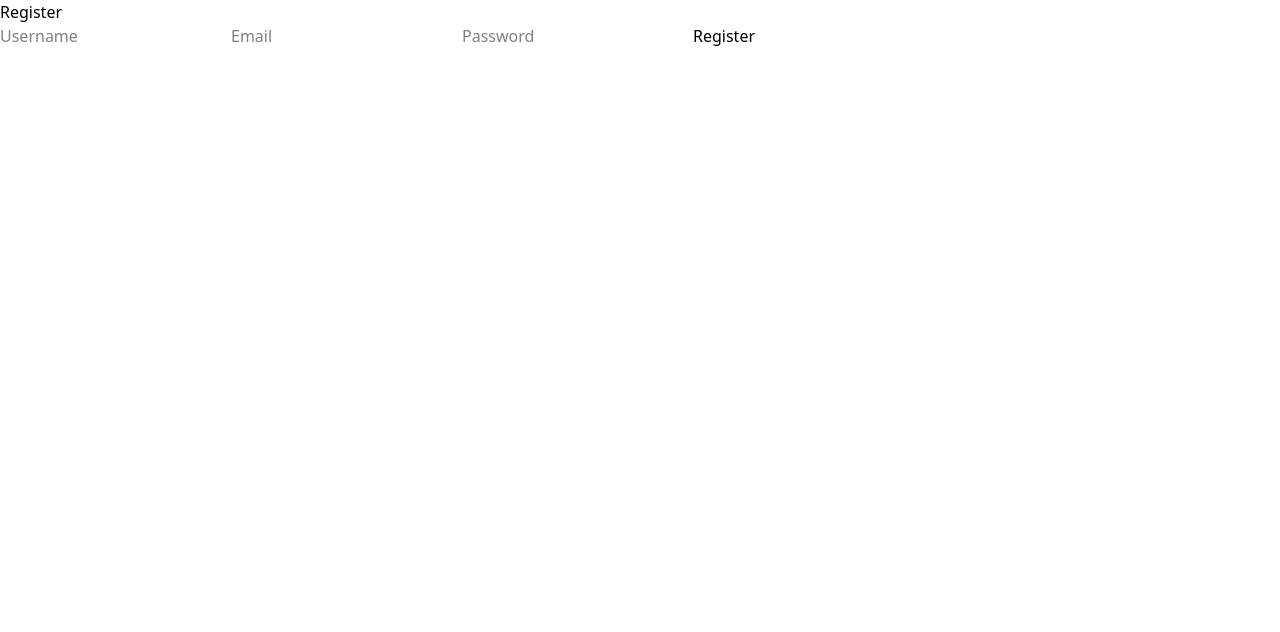
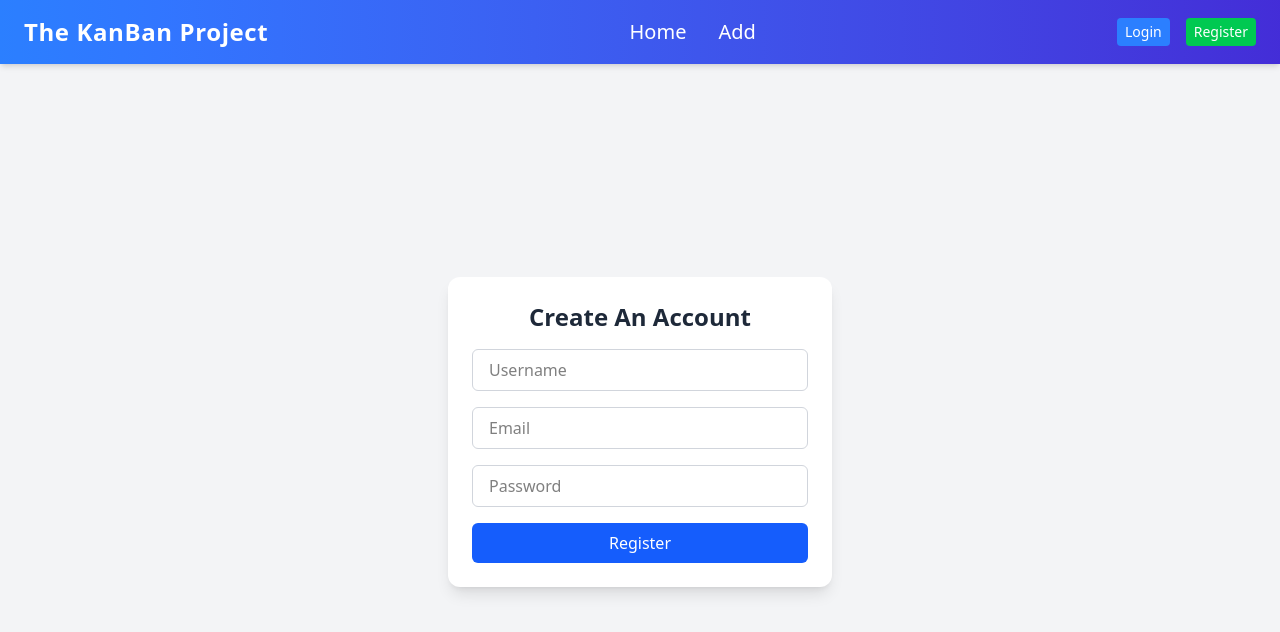
Before and after one commit to JemScripts/Trello-Clone, a React (Vite) app in the folder client/: page /register in a window 1280 px wide. Shown: the top 632 px of the page. Built offline with nearby package versions, Linux system fonts and the light colour scheme.

Commit message:
Created some styling for the forms and the navigation bar

```diff
--- /dev/null
+++ b/client/components/NavBar.jsx
@@ -0,0 +1,37 @@
+import { Link } from "react-router-dom"
+import { useAuth } from "../context/AuthContext";
+
+export const NavBar = () => {
+    const { user, logout } = useAuth();
+
+    return(
+        <nav className="w-full bg-gradient-to-r from-blue-500 to-indigo-700 shadow-md">
+            <div className="max-w-7xl mx-auto px-6 py-4 flex justify-between items-center">
+
+                <div className="text-white text-2xl font-bold tracking-wide">
+                    <h2>The KanBan Project</h2>
+                </div>
+
+                <ul className="flex items-center gap-8 text-xl">
+                    <li>
+                    <Link to="/home" className="text-white font-medium hover:text-blue-200 transition duration-150">Home</Link>
+                    </li>
+                    <li>
+                    <Link to="/add" className="text-white font-medium hover:text-blue-200 transition duration-150">Add</Link>
+                    </li>
+                </ul>
+
+            <div className="text-sm gap-4 flex">
+                {user ? (
+                    <Link to="/" className="bg-red-500 text-white font-medium py-1 px-2 rounded hover:bg-red-300 transition duration-150" onClick={logout}>Logout</Link>
+                    ) : (
+                    <>
+                    <Link to="/login" className="bg-blue-500 text-white font-medium py-1 px-2 rounded hover:bg-blue-300 transition duration-150">Login</Link>
+                    <Link to="/register" className="bg-green-500 text-white py-1 px-2 rounded font-medium hover:bg-green-300 transition duration-150">Register</Link>
+                    </>
+                )}
+            </div>
+            </div>
+        </nav>
+    );
+}
--- a/client/pages/Login.jsx
+++ b/client/pages/Login.jsx
@@ -7,6 +7,8 @@ export const Login = () => {
     const [email, setEmail] = useState("");
     const [password, setPassword] = useState("");
     const [error, setError] = useState("");
+    const [success, setSuccess] = useState(null);
+    const [loading, setLoading] = useState(null);
     const navigate = useNavigate();
 
     const { login, user } = useAuth();
@@ -19,18 +21,27 @@ export const Login = () => {
 
     const handleLogin = async (e) => {
         e.preventDefault();
+        setError("");
+        setLoading(true);
+
         try {
             await login(email, password);
+            setSuccess(true);
+            setTimeout(() => navigate("/home"), 1500);
         } catch (err) {
             setError(err.message || "Login failed.")
+        } finally {
+            setLoading(false);
         }
     };
 
     return (
-        <div>
-            <h2>Login</h2>
-            <form onSubmit={handleLogin}>
+        <div className="flex-grow flex items-center justify-center px-4">
+            <div className="w-full max-w-sm p-6 bg-white rounded-xl shadow-lg">
+                <h2 className="text-2xl font-semibold text-center text-gray-800 mb-4">Login</h2>
+                <form onSubmit={handleLogin} className="flex flex-col gap-4">
                     <input
+                        className="px-4 py-2 border border-gray-300 rounded-md focus:outline-none focus:ring-2 focus:ring-blue-500"
                         required
                         type="email"
                         placeholder="Email"
@@ -41,6 +52,7 @@ export const Login = () => {
                         }}
                     />
                     <input
+                        className="px-4 py-2 border border-gray-300 rounded-md focus:outline-none focus:ring-2 focus:ring-blue-500"
                         required
                         type="password"
                         placeholder="Password"
@@ -50,9 +62,10 @@ export const Login = () => {
                             setError("");
                         }}
                     />
-                <button type="submit">Login</button>
+                    <button type="submit" className="bg-blue-600 text-white py-2 rounded-md hover:bg-blue-700 disabled:bg-blue-300 transition-colors duration-200">Login</button>
                 </form>
-            {error && <p style={{ color: "red" }}>{error}</p>}
+                {error && <p className="text-red-600 mt-3 text-center">{error}</p>}
+            </div>
         </div>
     );
 }
--- a/client/pages/Register.jsx
+++ b/client/pages/Register.jsx
@@ -41,10 +41,12 @@ export const Register = () => {
     };
 
     return (
-        <div>
-            <h2>Register</h2>
-            <form onSubmit = {handleSubmit}>
+        <div className="flex-grow flex items-center justify-center px-4">
+            <div className="w-full max-w-sm p-6 bg-white rounded-xl shadow-lg">
+                <h2 className="text-2xl font-semibold text-center text-gray-800 mb-4">Create An Account</h2>
+                <form onSubmit = {handleSubmit} className="flex flex-col gap-4">
                     <input
+                        className="px-4 py-2 border border-gray-300 rounded-md focus:outline-none focus:ring-2 focus:ring-blue-500"
                         type="text"
                         placeholder="Username"
                         value={username}
@@ -55,6 +57,7 @@ export const Register = () => {
                         }}
                     />
                     <input
+                        className="px-4 py-2 border border-gray-300 rounded-md focus:outline-none focus:ring-2 focus:ring-blue-500"
                         type="email"
                         placeholder="Email"
                         value={email}
@@ -65,6 +68,7 @@ export const Register = () => {
                         }}
                     />
                     <input
+                        className="px-4 py-2 border border-gray-300 rounded-md focus:outline-none focus:ring-2 focus:ring-blue-500"
                         type="password"
                         placeholder="Password"
                         value={password}
@@ -74,10 +78,11 @@ export const Register = () => {
                             setError("");
                         }}
                     />
-                <button type="submit" disabled={loading}> { loading ? "Registering..." : "Register" }</button>
+                    <button type="submit" disabled={loading} className="bg-blue-600 text-white py-2 rounded-md hover:bg-blue-700 disabled:bg-blue-300 transition-colors duration-200"> { loading ? "Registering..." : "Register" }</button>
                 </form>
-            { success && <p style={{ color: "green" }}>Success!</p>}
-            { error && <p style={{ color: "red" }}>{error}</p>}
+                { success && <p className="text-green-600 mt-3 text-center">Success! Redirecting you to the login page...</p>}
+                { error && <p className="text-red-600 mt-3 text-center">{error}</p>}
+            </div>
         </div>
     )
 };
--- a/client/src/App.jsx
+++ b/client/src/App.jsx
@@ -4,10 +4,12 @@ import { Login } from "../pages/Login"
 import { Dashboard } from "../pages/Dashboard"
 import { ProtectedRoute } from "../components/ProtectedRoute"
 import { Home } from "../pages/Home"
+import { NavBar } from "../components/NavBar"
 
 function App() {
   return (
-    <>
+    <div className="min-h-screen flex flex-col bg-gray-100">
+      <NavBar />
       <Routes>
         <Route path="/register" element={<Register />} />
         <Route path="/login" element={<Login />} />
@@ -19,7 +21,7 @@ function App() {
           </ProtectedRoute>
         }/>
       </Routes>
-    </>
+    </div>
   )
 }
 
```
Lines whose indentation alone changed are shown as unchanged.
